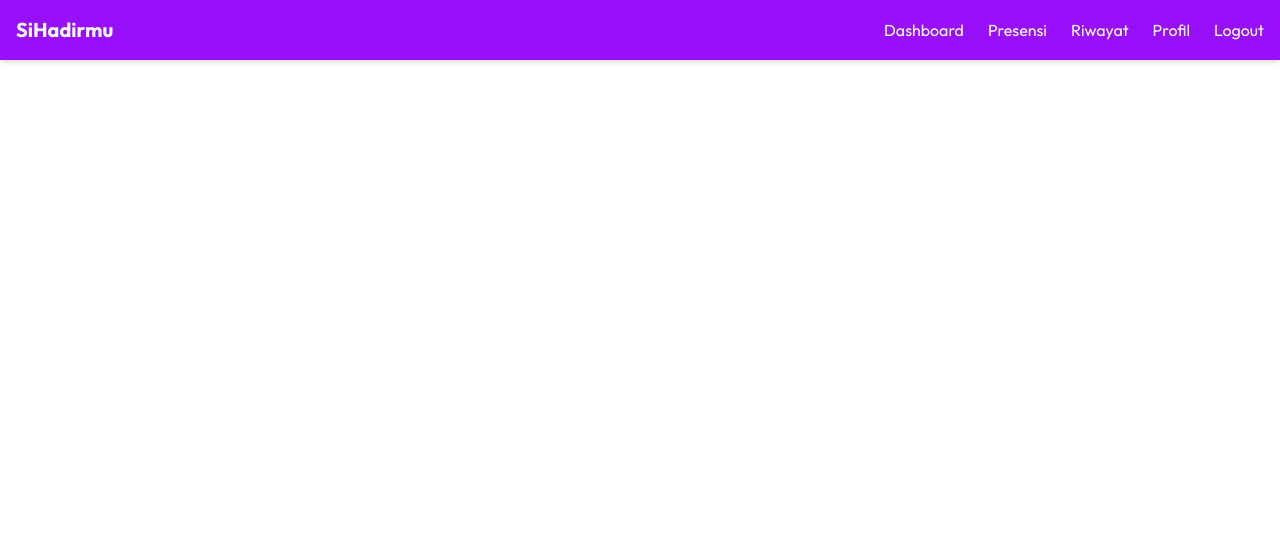
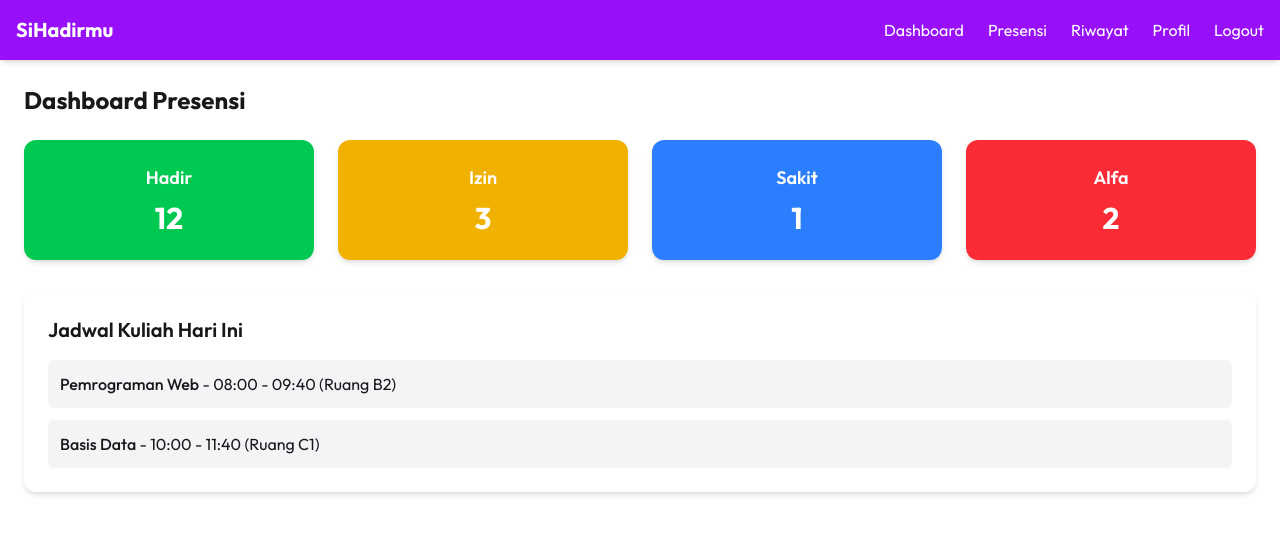
Before and after one commit to rizkicahyaa/si-hadirmu, a React (Vite) app in the folder frontend/: page / in a window 1280 px wide. Shown: the top 534 px of the page. Built offline with nearby package versions, Linux system fonts and the light colour scheme.

Commit message:
Feat: Create dashboard component

```diff
--- a/frontend/src/App.tsx
+++ b/frontend/src/App.tsx
@@ -1,10 +1,12 @@
 import "./App.css";
+import Dashboard from "./components/Dashboard";
 import Navbar from "./components/Navbar";
 
 function App() {
     return (
         <div>
             <Navbar />
+            <Dashboard />
         </div>
     );
 }
--- /dev/null
+++ b/frontend/src/components/Dashboard.tsx
@@ -0,0 +1,50 @@
+const Dashboard = () => {
+    return (
+        <div className="container mx-auto p-6">
+            {/* Judul Dashboard */}
+            <h1 className="text-2xl font-bold mb-6">Dashboard Presensi</h1>
+
+            {/* Kartu Ringkasan */}
+            <div className="grid grid-cols-1 md:grid-cols-4 gap-6">
+                {/* Hadir */}
+                <div className="bg-green-500 text-white rounded-xl shadow-md p-6 text-center">
+                    <h2 className="text-lg font-semibold">Hadir</h2>
+                    <p className="text-3xl font-bold mt-2">12</p>
+                </div>
+
+                {/* Izin */}
+                <div className="bg-yellow-500 text-white rounded-xl shadow-md p-6 text-center">
+                    <h2 className="text-lg font-semibold">Izin</h2>
+                    <p className="text-3xl font-bold mt-2">3</p>
+                </div>
+
+                {/* Sakit */}
+                <div className="bg-blue-500 text-white rounded-xl shadow-md p-6 text-center">
+                    <h2 className="text-lg font-semibold">Sakit</h2>
+                    <p className="text-3xl font-bold mt-2">1</p>
+                </div>
+
+                {/* Alfa */}
+                <div className="bg-red-500 text-white rounded-xl shadow-md p-6 text-center">
+                    <h2 className="text-lg font-semibold">Alfa</h2>
+                    <p className="text-3xl font-bold mt-2">2</p>
+                </div>
+            </div>
+
+            {/* Info Jadwal Hari Ini */}
+            <div className="mt-8 bg-white rounded-xl shadow-md p-6">
+                <h2 className="text-xl font-semibold mb-4">Jadwal Kuliah Hari Ini</h2>
+                <ul className="space-y-3">
+                    <li className="p-3 bg-gray-100 rounded-md">
+                        <span className="font-medium">Pemrograman Web</span> - 08:00 - 09:40 (Ruang B2)
+                    </li>
+                    <li className="p-3 bg-gray-100 rounded-md">
+                        <span className="font-medium">Basis Data</span> - 10:00 - 11:40 (Ruang C1)
+                    </li>
+                </ul>
+            </div>
+        </div>
+    );
+};
+
+export default Dashboard;
```
